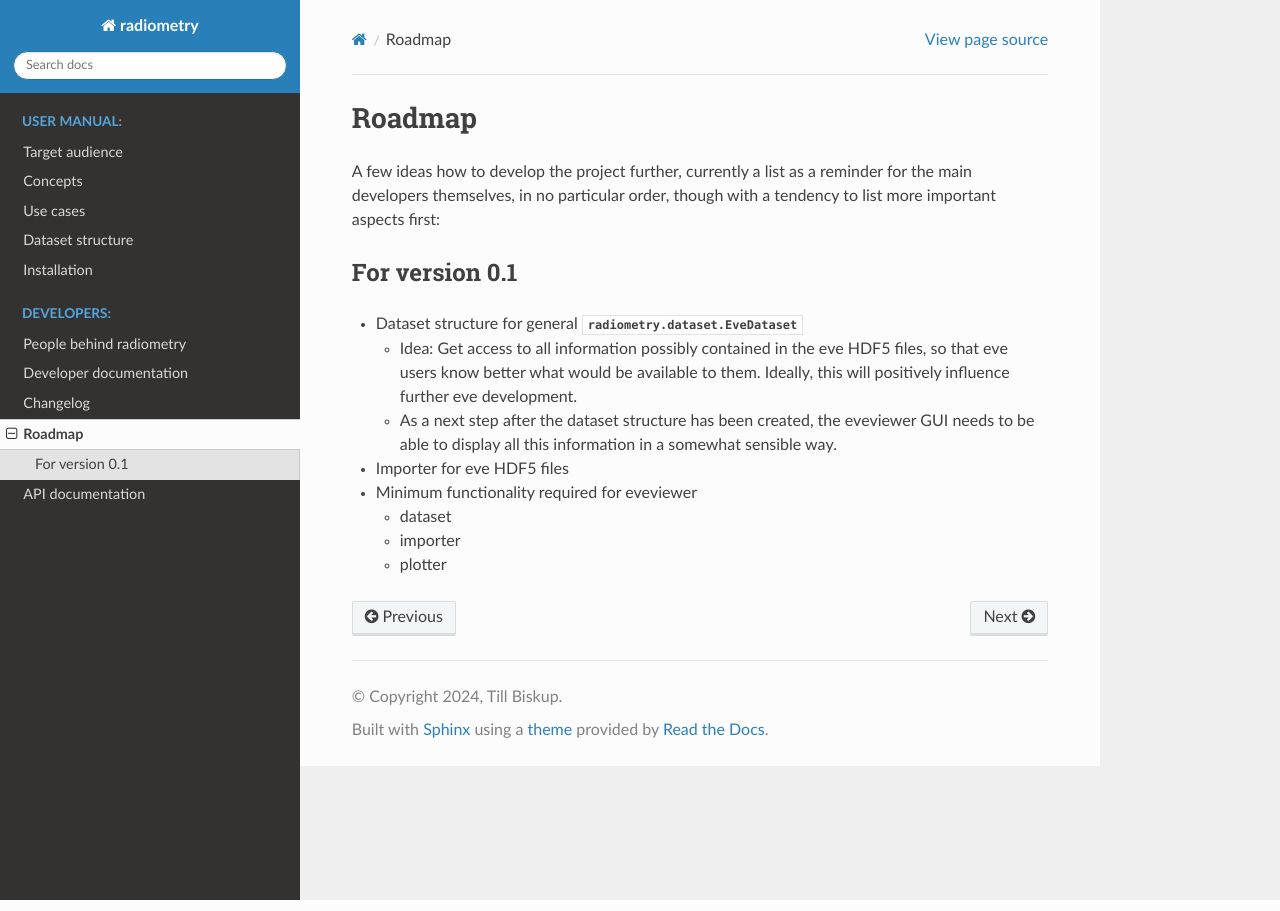
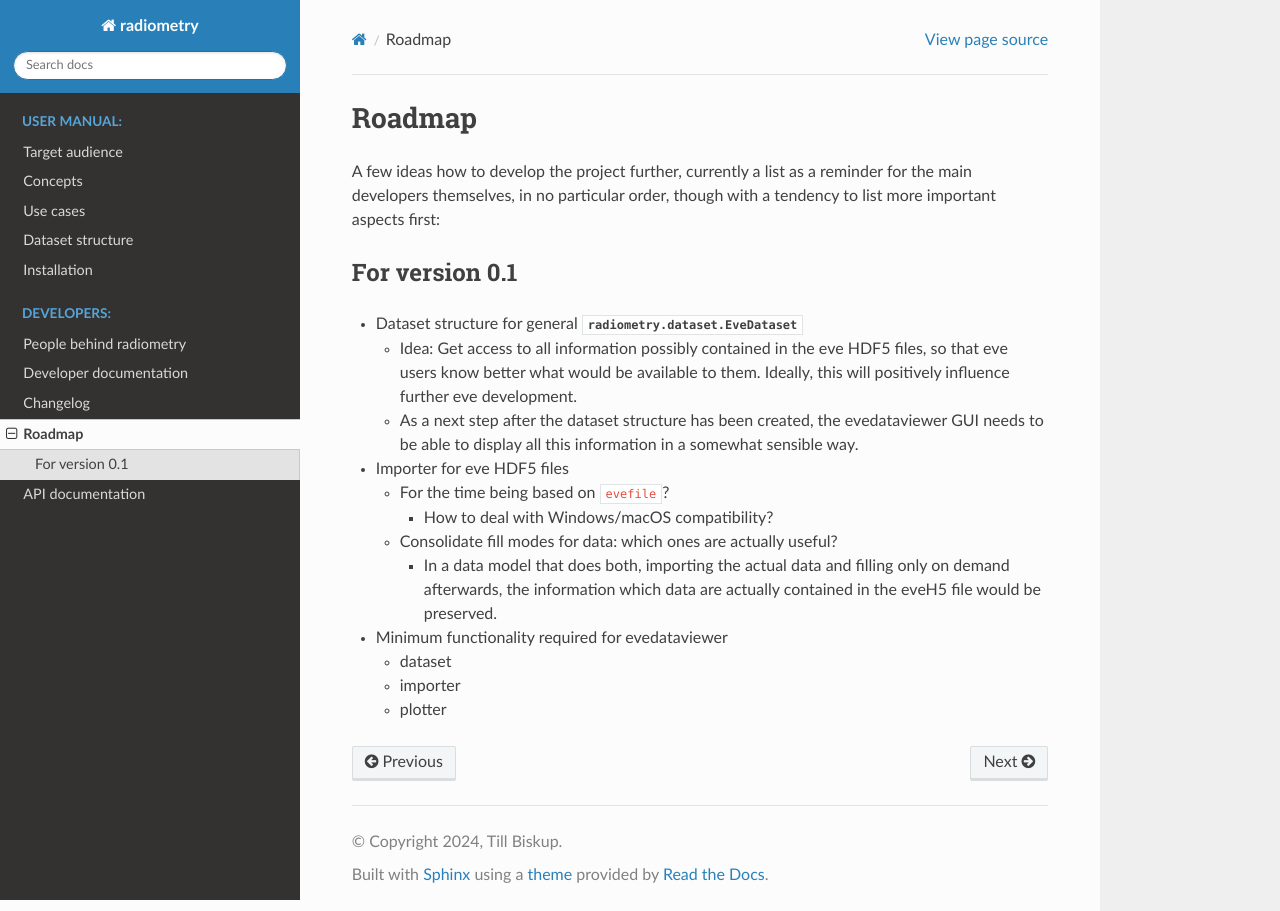
Before and after one commit to tillbiskup/radiometry, a Sphinx documentation site: the page built from docs/roadmap.rst, in a window 1280 px wide. Built offline with Sphinx 7.4.7 and the Read the Docs theme 2.0.0, drawn with Linux system fonts in a browser that asks for light colours.

Commit message:
Update roadmap; rename eveviewer -> evedataviewer

```diff
--- a/README.rst
+++ b/README.rst
@@ -45,7 +45,7 @@ There is a number of related packages users of the radiometry package may well b
 
   A Python framework for the analysis of spectroscopic data focussing on reproducibility and good scientific practice. The framework the radiometry package is based on, developed by T. Biskup.
 
-* eveviewer
+* evedataviewer
 
   A Python package for **graphically inspecting data** contained in EVE files, *i.e.* data **obtained at one of the beamlines at BESSY-II or MLS in Berlin**, mostly operated by the German National Metrology Institute, the `Physikalisch-Technische Bundesanstalt (PTB) <https://www.ptb.de/>`_.
 
--- a/docs/audience.rst
+++ b/docs/audience.rst
@@ -8,7 +8,7 @@ Who is the target audience of the radiometry package? Is it interesting for me?
 Synchrotron radiometry people at PTB Berlin
 ===========================================
 
-The radiometry package currently primarily addresses **radiometry** people working at the synchrotron beamlines at BESSY-II and MLS in Berlin operated by the German National Metrology Institute, the `Physikalisch-Technische Bundesanstalt (PTB) <https://www.ptb.de/>`_. If you are looking for a **data viewer tool**, aimed at conveniently inspecting data directly at the beamline, you may have a look at the ``eveviewer`` package.
+The radiometry package currently primarily addresses **radiometry** people working at the synchrotron beamlines at BESSY-II and MLS in Berlin operated by the German National Metrology Institute, the `Physikalisch-Technische Bundesanstalt (PTB) <https://www.ptb.de/>`_. If you are looking for a **data viewer tool**, aimed at conveniently inspecting data directly at the beamline, you may have a look at the ``evedataviewer`` package.
 
 
 Motivation and general ideas
--- a/docs/conf.py
+++ b/docs/conf.py
@@ -233,7 +233,7 @@ epub_exclude_files = ["search.html"]
 intersphinx_mapping = {
     "python": ("https://docs.python.org/3", None),
     "numpy": ("https://numpy.org/doc/stable/", None),
-    "scipy": ("https://docs.scipy.org/doc/scipy/reference/", None),
+    "scipy": ("https://docs.scipy.org/doc/scipy/", None),
     "matplotlib": ("https://matplotlib.org/stable/", None),
     "aspecd": ("https://docs.aspecd.de/", None),
     "qtbricks": ("https://qtbricks.docs.till-biskup.de/", None),
--- a/docs/index.rst
+++ b/docs/index.rst
@@ -52,7 +52,7 @@ There is a number of related packages users of the radiometry package may well b
 
   A Python framework for the analysis of spectroscopic data focussing on reproducibility and good scientific practice. The framework the radiometry package is based on, developed by T. Biskup.
 
-* eveviewer
+* evedataviewer
 
   A Python package for **graphically inspecting data** contained in EVE files, *i.e.* data **obtained at one of the beamlines at BESSY-II or MLS in Berlin**, mostly operated by the German National Metrology Institute, the `Physikalisch-Technische Bundesanstalt (PTB) <https://www.ptb.de/>`_.
 
--- a/docs/roadmap.rst
+++ b/docs/roadmap.rst
@@ -12,11 +12,19 @@ For version 0.1
 
   * Idea: Get access to all information possibly contained in the eve HDF5 files, so that eve users know better what would be available to them. Ideally, this will positively influence further eve development.
 
-  * As a next step after the dataset structure has been created, the eveviewer GUI needs to be able to display all this information in a somewhat sensible way.
+  * As a next step after the dataset structure has been created, the evedataviewer GUI needs to be able to display all this information in a somewhat sensible way.
 
 * Importer for eve HDF5 files
 
-* Minimum functionality required for eveviewer
+  * For the time being based on ``evefile``?
+
+    * How to deal with Windows/macOS compatibility?
+
+  * Consolidate fill modes for data: which ones are actually useful?
+
+    * In a data model that does both, importing the actual data and filling only on demand afterwards, the information which data are actually contained in the eveH5 file would be preserved.
+
+* Minimum functionality required for evedataviewer
 
   * dataset
   * importer
```
Also changed, not shown: 1 other file.
